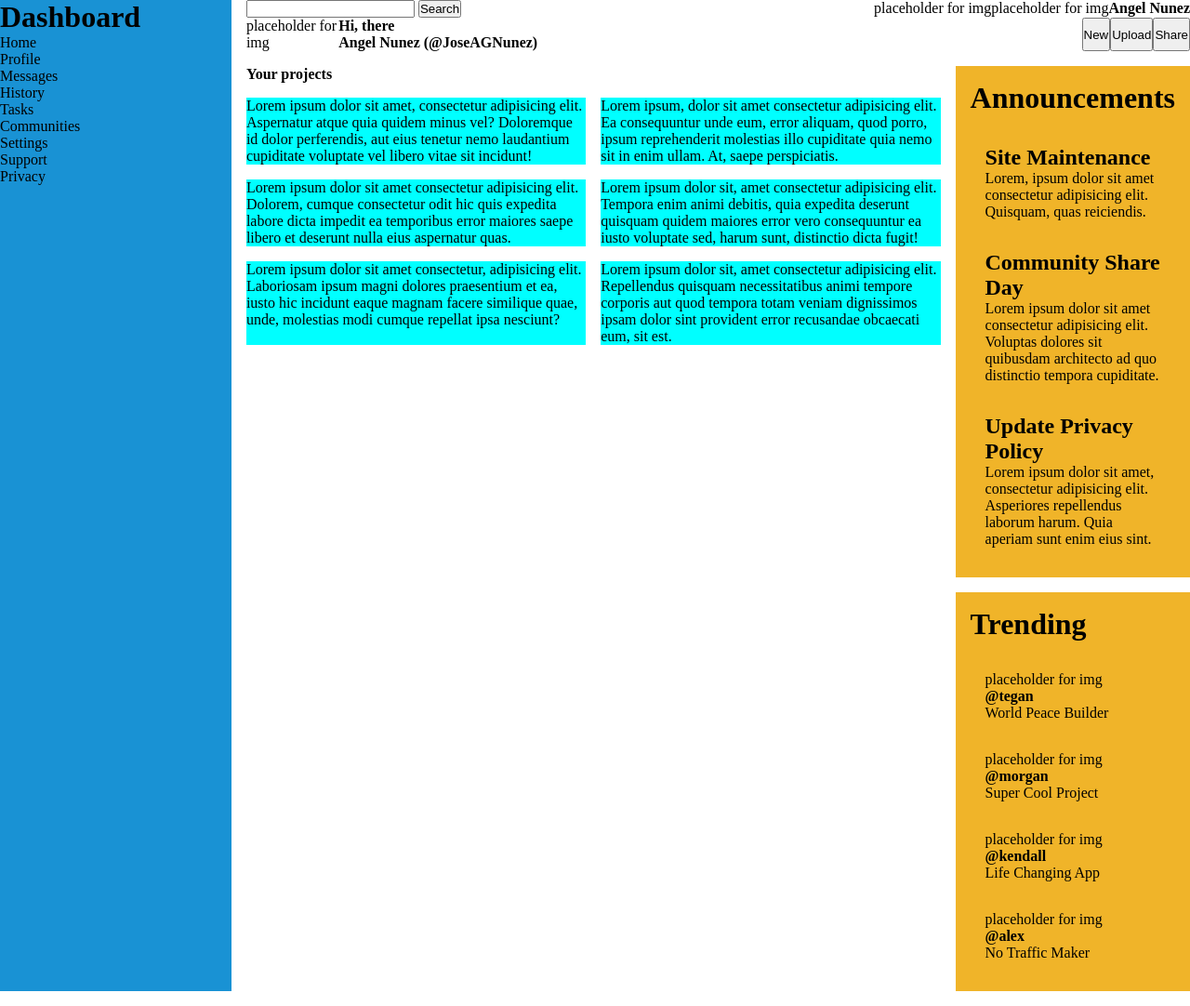
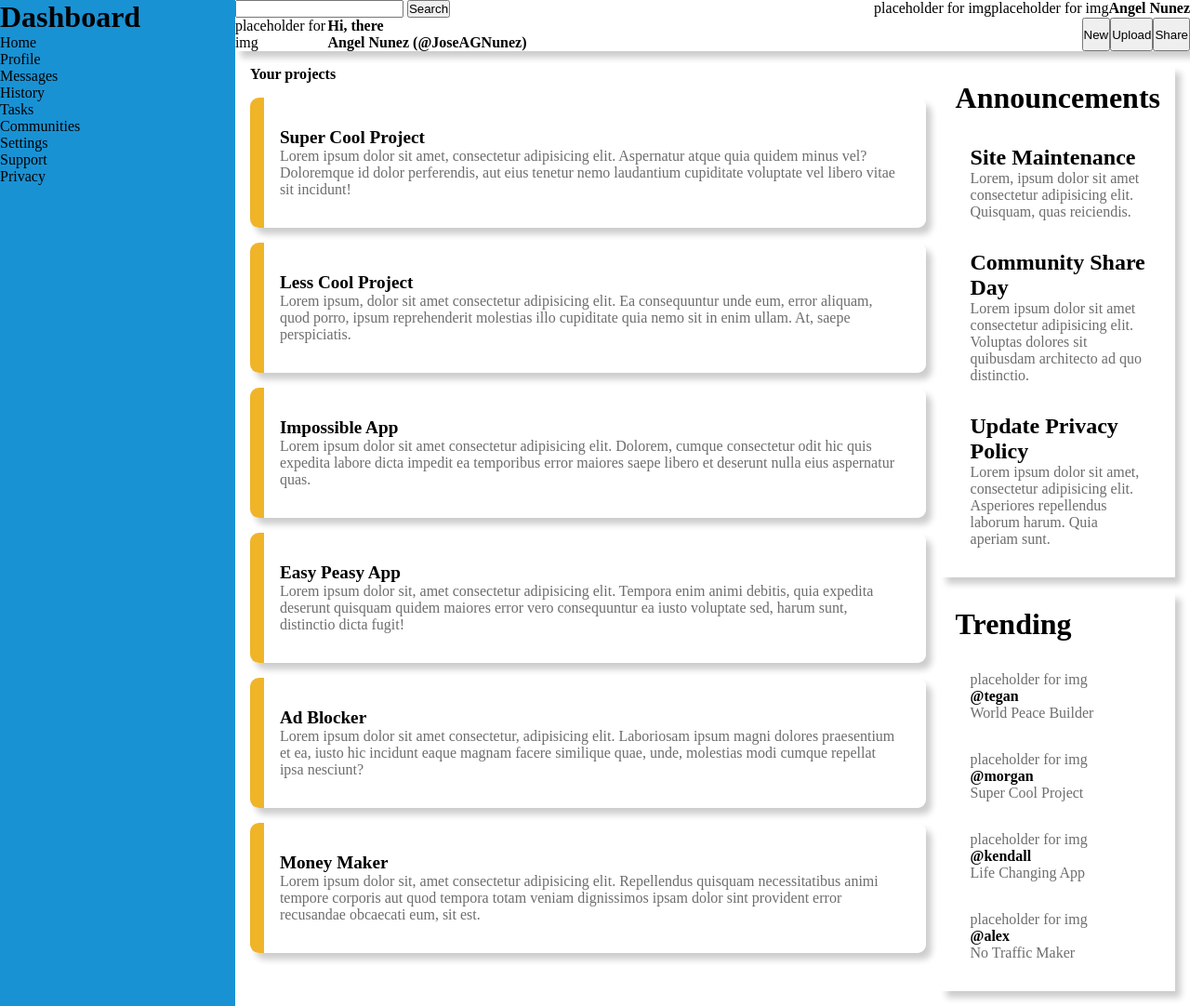
Before and after one commit to JoseAGNunez/Admin-Dashboard, a plain HTML site: page index.html in a window 1280 px wide. Shown: the whole page at 93% size. Drawn offline with Linux system fonts and the light colour scheme.

Commit message:
Updated HTML and CSS code for Admin Dashboard
Updated class names for improved readability and organization. The CSS code includes updated styles for improved layout and design, as well as updated class names to match the updated HTML code. These changes improve the overall functionality and design of the Admin Dashboard page.

```diff
--- a/index.html
+++ b/index.html
@@ -63,12 +63,24 @@
         <div class="mainContent">
             <div class="mainContentBody">
                 <b class="projects">Your projects</b>
-                <div class="cardPlaceholder">Lorem ipsum dolor sit amet, consectetur adipisicing elit. Aspernatur atque quia quidem minus vel? Doloremque id dolor perferendis, aut eius tenetur nemo laudantium cupiditate voluptate vel libero vitae sit incidunt!</div>
-                <div class="cardPlaceholder">Lorem ipsum, dolor sit amet consectetur adipisicing elit. Ea consequuntur unde eum, error aliquam, quod porro, ipsum reprehenderit molestias illo cupiditate quia nemo sit in enim ullam. At, saepe perspiciatis.</div>
-                <div class="cardPlaceholder">Lorem ipsum dolor sit amet consectetur adipisicing elit. Dolorem, cumque consectetur odit hic quis expedita labore dicta impedit ea temporibus error maiores saepe libero et deserunt nulla eius aspernatur quas.</div>
-                <div class="cardPlaceholder">Lorem ipsum dolor sit, amet consectetur adipisicing elit. Tempora enim animi debitis, quia expedita deserunt quisquam quidem maiores error vero consequuntur ea iusto voluptate sed, harum sunt, distinctio dicta fugit!</div>
-                <div class="cardPlaceholder">Lorem ipsum dolor sit amet consectetur, adipisicing elit. Laboriosam ipsum magni dolores praesentium et ea, iusto hic incidunt eaque magnam facere similique quae, unde, molestias modi cumque repellat ipsa nesciunt?</div>
-                <div class="cardPlaceholder">Lorem ipsum dolor sit, amet consectetur adipisicing elit. Repellendus quisquam necessitatibus animi tempore corporis aut quod tempora totam veniam dignissimos ipsam dolor sint provident error recusandae obcaecati eum, sit est.</div>
+                <div class="card">
+                    <b class="cardTitle">Super Cool Project</b>
+                    <p>Lorem ipsum dolor sit amet, consectetur adipisicing elit. Aspernatur atque quia quidem minus vel? Doloremque id dolor perferendis, aut eius tenetur nemo laudantium cupiditate voluptate vel libero vitae sit incidunt!</p></div>
+                <div class="card">
+                    <b class="cardTitle">Less Cool Project</b>
+                    <p>Lorem ipsum, dolor sit amet consectetur adipisicing elit. Ea consequuntur unde eum, error aliquam, quod porro, ipsum reprehenderit molestias illo cupiditate quia nemo sit in enim ullam. At, saepe perspiciatis.</p></div>
+                <div class="card">
+                    <b class="cardTitle">Impossible App</b>
+                    <p>Lorem ipsum dolor sit amet consectetur adipisicing elit. Dolorem, cumque consectetur odit hic quis expedita labore dicta impedit ea temporibus error maiores saepe libero et deserunt nulla eius aspernatur quas.</p></div>
+                <div class="card">
+                    <b class="cardTitle">Easy Peasy App</b>
+                    <p>Lorem ipsum dolor sit, amet consectetur adipisicing elit. Tempora enim animi debitis, quia expedita deserunt quisquam quidem maiores error vero consequuntur ea iusto voluptate sed, harum sunt, distinctio dicta fugit!</p></div>
+                <div class="card">
+                    <b class="cardTitle">Ad Blocker</b>
+                    <p>Lorem ipsum dolor sit amet consectetur, adipisicing elit. Laboriosam ipsum magni dolores praesentium et ea, iusto hic incidunt eaque magnam facere similique quae, unde, molestias modi cumque repellat ipsa nesciunt?</p></div>
+                <div class="card">
+                    <b class="cardTitle">Money Maker</b>
+                    <p>Lorem ipsum dolor sit, amet consectetur adipisicing elit. Repellendus quisquam necessitatibus animi tempore corporis aut quod tempora totam veniam dignissimos ipsam dolor sint provident error recusandae obcaecati eum, sit est.</p></div>
             </div>
         </div>
         <div class="sidebar">
@@ -82,11 +94,11 @@
                         </div>
                         <div class="announcement2">
                             <h2>Community Share Day</h2>
-                            <p>Lorem ipsum dolor sit amet consectetur adipisicing elit. Voluptas dolores sit quibusdam architecto ad quo distinctio tempora cupiditate.</p>
+                            <p>Lorem ipsum dolor sit amet consectetur adipisicing elit. Voluptas dolores sit quibusdam architecto ad quo distinctio.</p>
                         </div>
                         <div class="announcement3">
                             <h2>Update Privacy Policy</h2>
-                            <p>Lorem ipsum dolor sit amet, consectetur adipisicing elit. Asperiores repellendus laborum harum. Quia aperiam sunt enim eius sint.</p>
+                            <p>Lorem ipsum dolor sit amet, consectetur adipisicing elit. Asperiores repellendus laborum harum. Quia aperiam sunt.</p>
                         </div>
                     </div>
                 </div>
--- a/styles.css
+++ b/styles.css
@@ -11,7 +11,6 @@ html, body {
     display: grid;
     grid-template-columns: 1fr 3fr 1fr;
     grid-template-rows: auto 1fr;
-    gap: 1rem;
     height: 100%;
 }
 
@@ -29,7 +28,8 @@ html, body {
 .mainContent {
     grid-column: 2/3;
     grid-row: 2/3;
-    height: 100%;
+    padding: 1rem;
+    height: auto;
 }
 
 .sidebar {
@@ -81,13 +81,18 @@ html, body {
 
 .mainContentBody {
     display: grid;
-    grid-template-columns: repeat(auto-fit, minmax(300px, 1fr));
+    grid-template-columns: repeat(auto-fit, minmax(370px, 1fr));
     grid-row: auto;
     gap: 1rem;
 }
 
-.cardPlaceholder {
-    background-color: aqua;
+.card {
+    background-image: linear-gradient(to right, #f0b429 0%, #f0b429 2%, white 2%, white 100%);
+    border-radius: .6rem;
+    padding: 2rem;
+    -webkit-box-shadow: 6px 7px 7px 0px rgba(0,0,0,0.2);
+    -moz-box-shadow: 6px 7px 7px 0px rgba(0,0,0,0.2);
+    box-shadow: 6px 7px 7px 0px rgba(0,0,0,0.2);
 }
 
 .projects {
@@ -99,21 +104,29 @@ html, body {
     display: flex;
     flex-direction: column;
     gap: 1rem;
-    height: 100%;
 }
 
 .announcements {
-    background-color: #f0b429;
+    background-color: white;
     display: flex;
     flex-direction: column;
-    flex: 1;
+    -webkit-box-shadow: 6px 7px 7px 0px rgba(0,0,0,0.2);
+    -moz-box-shadow: 6px 7px 7px 0px rgba(0,0,0,0.2);
+    box-shadow: 6px 7px 7px 0px rgba(0,0,0,0.2);
+    margin-right: 1rem;
+    flex-grow: 0;
+    margin-top: 1rem;
 }
 
 .trending {
-    background-color: #f0b429;
+    background-color: white;
     display: flex;
     flex-direction: column;
-    flex: 1;
+    -webkit-box-shadow: 6px 7px 7px 0px rgba(0,0,0,0.2);
+    -moz-box-shadow: 6px 7px 7px 0px rgba(0,0,0,0.2);
+    box-shadow: 6px 7px 7px 0px rgba(0,0,0,0.2);
+    margin-bottom: 1rem;
+    margin-right: 1rem;
 }
 
 .announcementsContent {
@@ -141,3 +154,25 @@ html, body {
 .trending > h1 {
     margin: 1rem 1rem 2rem 1rem;
 }
+
+.cardTitle {
+    font-size: 1.2rem;
+}
+
+.header {
+    -webkit-box-shadow: 6px 7px 7px 0px rgba(0,0,0,0.2);
+    -moz-box-shadow: 6px 7px 7px 0px rgba(0,0,0,0.2);
+    box-shadow: 6px 7px 7px 0px rgba(0,0,0,0.2);
+}
+
+.card > p {
+    color: #6d6d6d;
+}
+
+.announcementsContent p {
+    color: #6d6d6d;
+}
+
+.trendingContent p {
+    color: #6d6d6d;
+}
```
